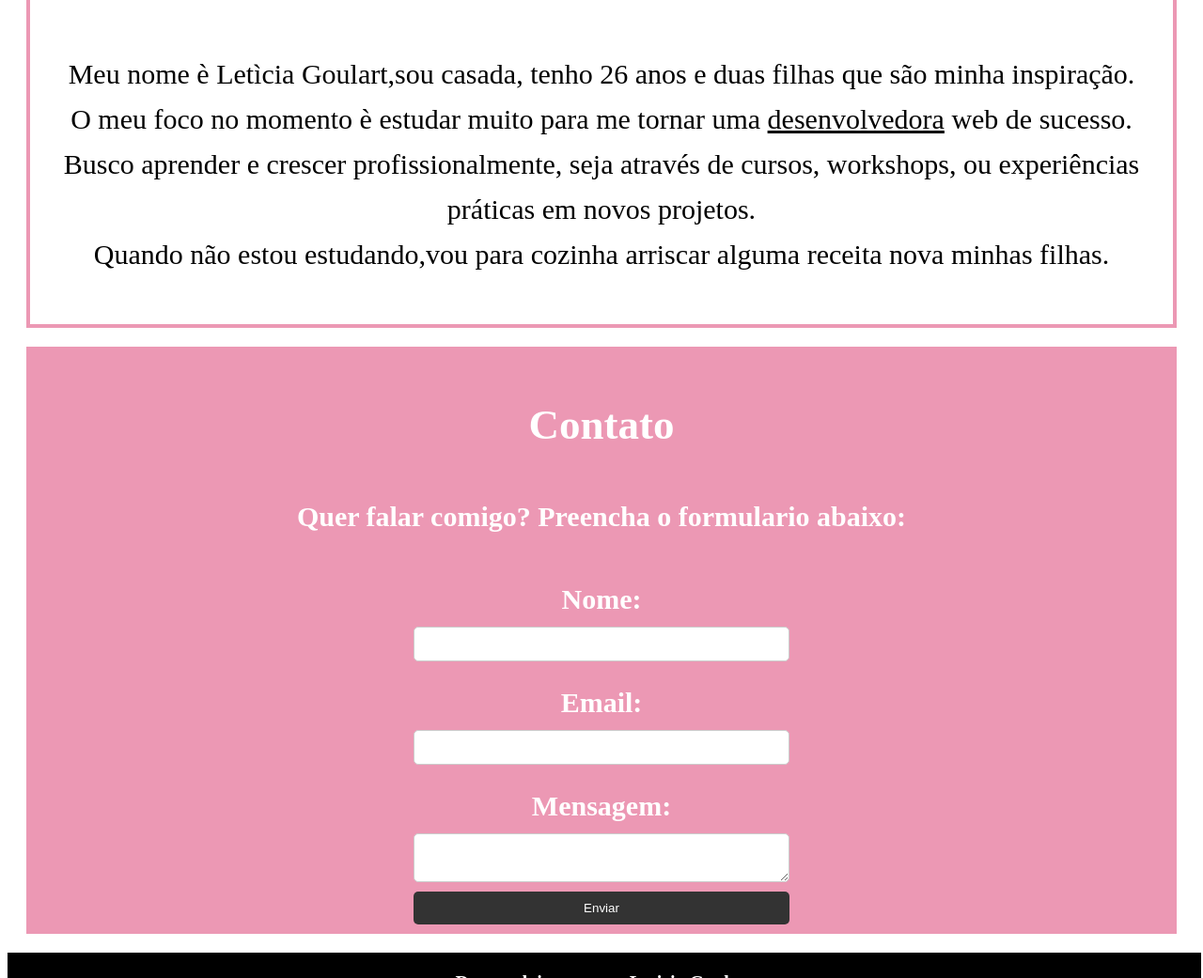
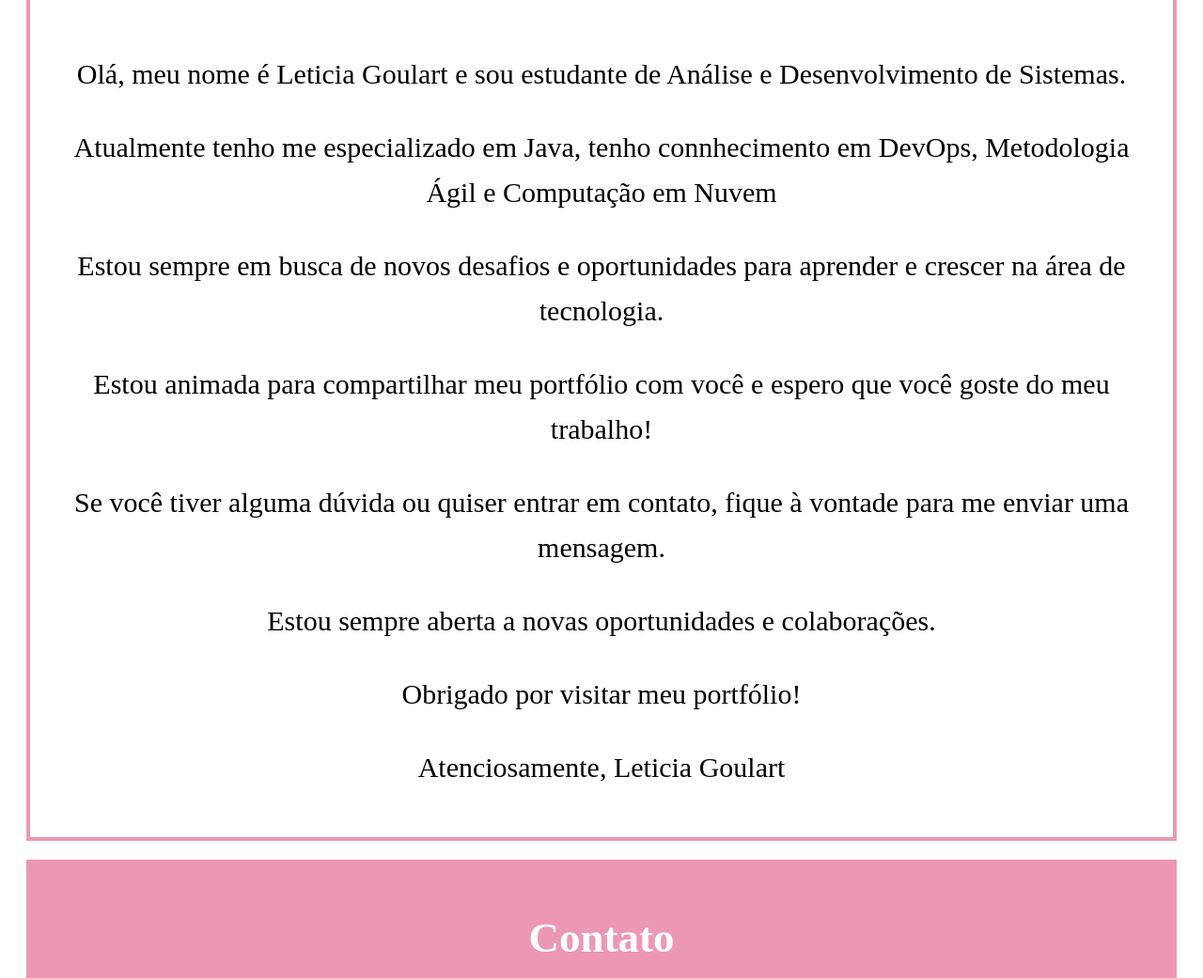
Before and after one commit to LeticiaGoulart098/PortifolioPessoal, a plain HTML site: page index.html in a window 1280 px wide. Shown: the part 473-1514 px from the top of the page at 94% size. Drawn offline with Linux system fonts and the light colour scheme; a web font is replaced by a local one.

Commit message:
Update index.html
Alteraçoes sobre mim

```diff
--- a/index.html
+++ b/index.html
@@ -26,8 +26,15 @@
 
  <section id="sobre">
     <h1><u>Sobre mim</u></h1>
-    <p>Meu nome è Letìcia Goulart,sou casada, tenho 26 anos e duas filhas que são minha inspiração.<br>O meu foco no momento è estudar muito para me tornar uma <u>desenvolvedora</u> web de sucesso.<br>Busco aprender e crescer profissionalmente, seja através de cursos, workshops, ou experiências práticas em novos projetos.
-    <br>Quando não estou estudando,vou para cozinha arriscar alguma receita nova minhas filhas.</p>
+    <p>Olá, meu nome é Leticia Goulart e sou estudante de Análise e Desenvolvimento de Sistemas. </p>
+    <p>Atualmente tenho me especializado em Java, tenho connhecimento em DevOps, Metodologia Ágil e Computação em Nuvem</p>
+    <p>Estou sempre em busca de novos desafios e oportunidades para aprender e crescer na área de tecnologia.</p>
+    <p>Estou animada para compartilhar meu portfólio com você e espero que você goste do meu trabalho!</p>
+    <p>Se você tiver alguma dúvida ou quiser entrar em contato, fique à vontade para me enviar uma mensagem.</p>
+    <p>Estou sempre aberta a novas oportunidades e colaborações.</p>
+    <p>Obrigado por visitar meu portfólio!</p>
+    <p>Atenciosamente, Leticia Goulart</p>
+
 
  </section>
  <section id="contato">
```
